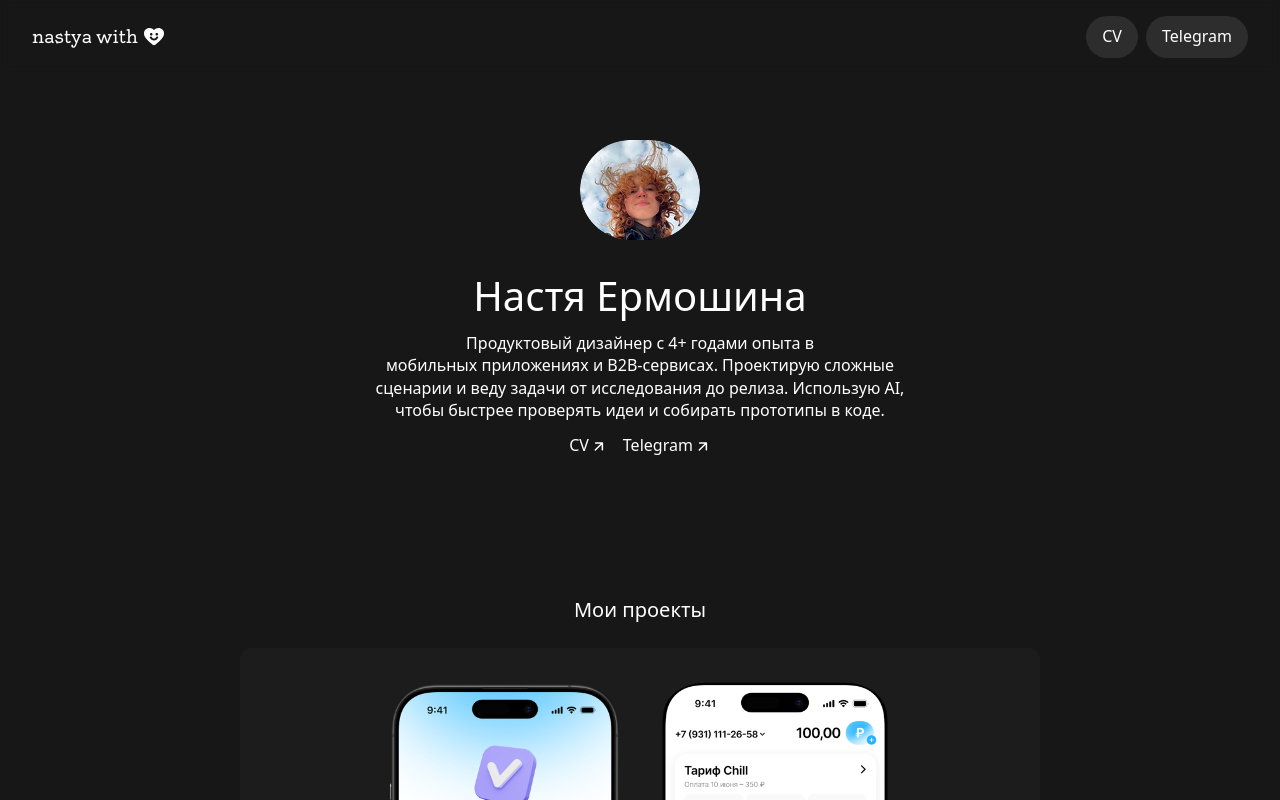
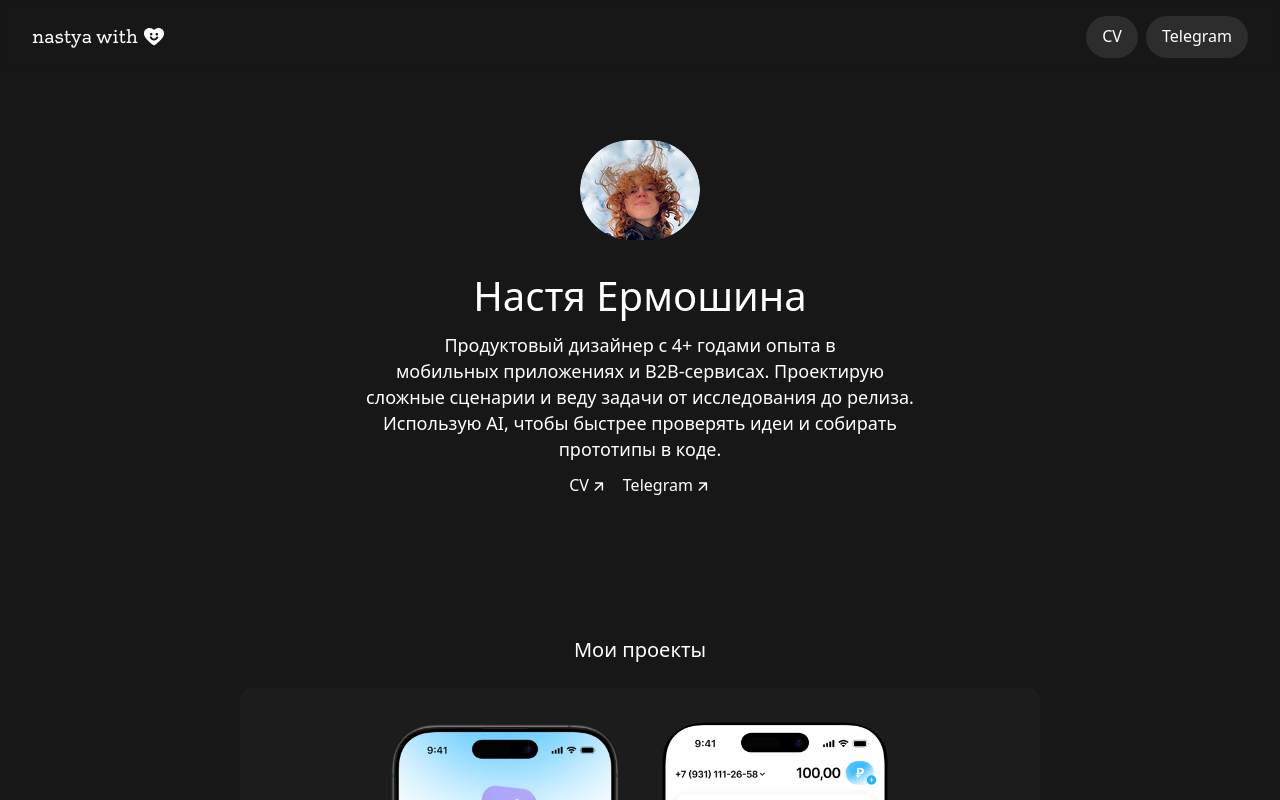
Before and after one commit to him9li9/portfolio, a Next.js app: page / in a window 1280 px wide. Shown: the top 800 px of the page. Built offline with nearby package versions, Linux system fonts and the light colour scheme; no server answers; grey boxes are pictures that could not be loaded.

Commit message:
Try 18px typography for portfolio introduction

```diff
--- a/src/components/home-page.tsx
+++ b/src/components/home-page.tsx
@@ -195,7 +195,7 @@ export function HomePage() {
               Настя Ермошина
             </h1>
           </div>
-          <p className="w-full max-w-[552px] text-pretty text-[16px] leading-[1.4]">
+          <p className="w-full max-w-[552px] text-pretty text-[18px] leading-[26px]">
             Продуктовый дизайнер с 4+ годами опыта в{" "}
             <span className="sm:whitespace-nowrap">мобильных приложениях и B2B-сервисах.</span>{" "}
             Проектирую сложные сценарии и веду задачи от исследования до релиза. Использую AI,
```
